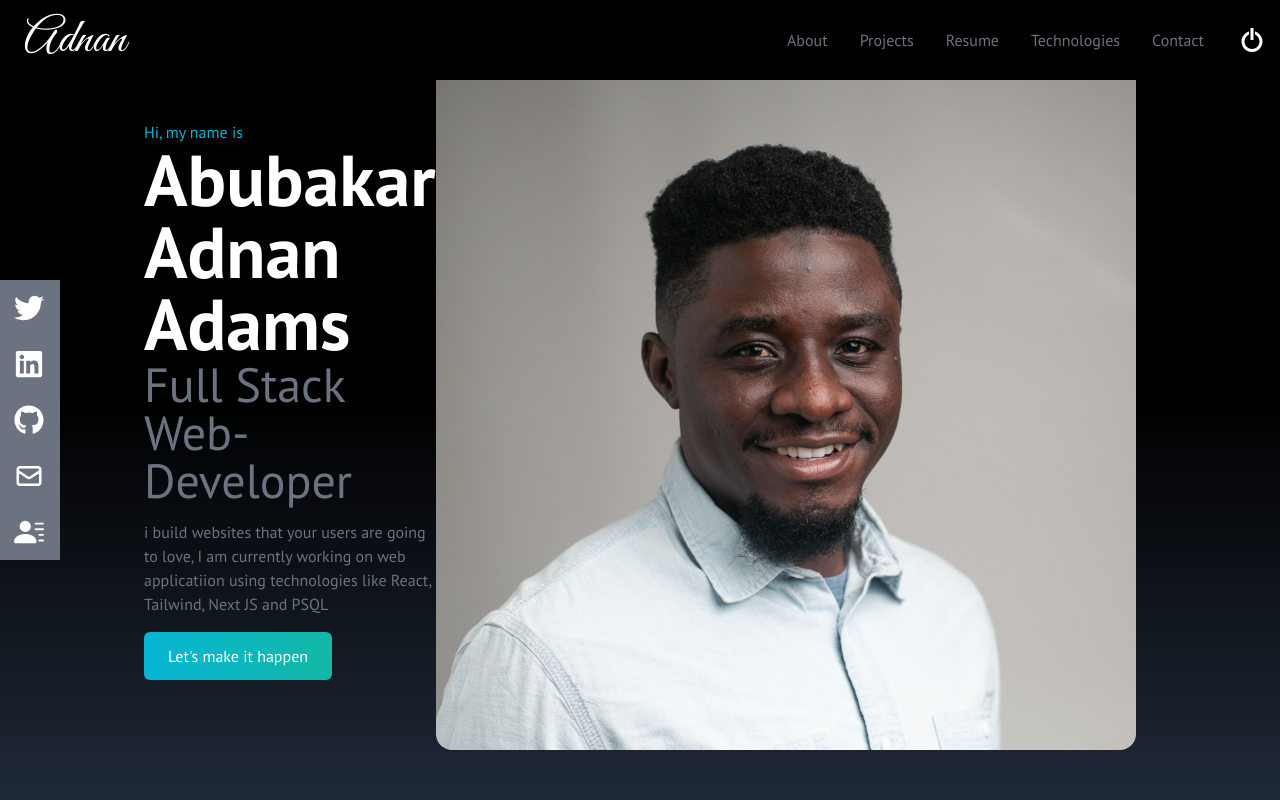
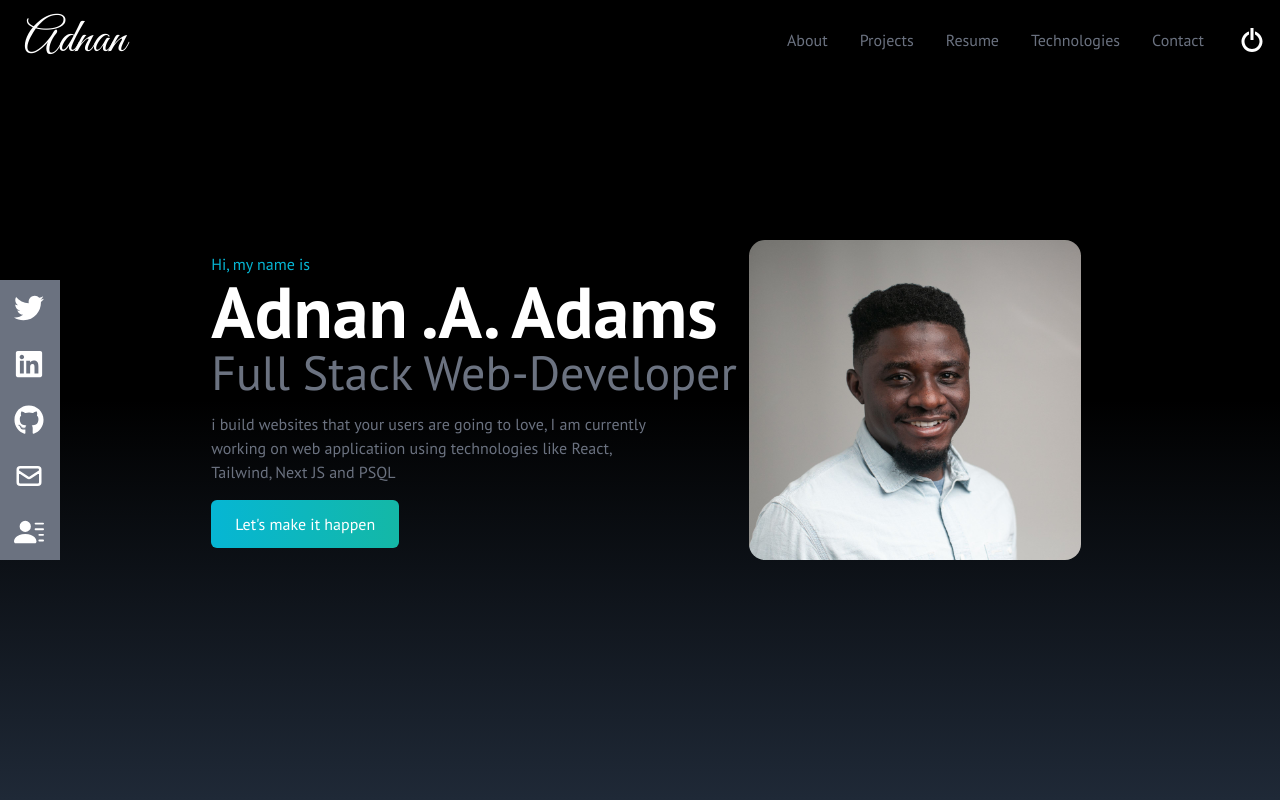
Before and after one commit to AdnanAbubakarAdams/Main-website, a React (Create React App) app: page / in a window 1280 px wide. Shown: the top 800 px of the page. Built offline with nearby package versions, Linux system fonts and the light colour scheme.

Commit message:
built and will be deployed

```diff
--- a/src/components/Home.js
+++ b/src/components/Home.js
@@ -6,8 +6,8 @@ const Home = () => {
         <div className='max-w-screen-lg mx-auto flex flex-col items-center justify-center h-full px-4 md:flex-row'>
             <div className='flex flex-col justify-center h-full'>
                 <p className='text-cyan-500'>Hi, my name is</p>
-                <h2 className='text-4xl sm:text-7xl font-bold text-white'> Abubakar Adnan Adams</h2>
-                <h3 className='text-2xl sm:text-5xl text-gray-500'> Full Stack Web-Developer</h3>
+                <h2 className='text-4xl sm:text-7xl font-bold text-white'> Adnan .A. Adams</h2>
+                <h3 className='text-2xl sm:text-5xl text-gray-500'>Full Stack Web-Developer</h3>
                 <p className='py-4 text-gray-500 max-w-md'>
                     i build websites that your users are going to love,
                     I am currently working on web applicatiion using technologies like
@@ -21,11 +21,11 @@ const Home = () => {
             </div>
 
             <div>
-                <img className="mx-auto w-2/3 md:w-full  rounded-2xl" src="images/Adnan.jpeg" alt='meadnan' />
+                <img className="mx-auto w-2/3 md:w-full  h-80  ml-3 rounded-2xl" src="images/Adnan.jpeg" alt='meadnan' />
             </div>
         </div>
     </div>
   )
 }
 
-export default Home
+export default Home;
```
